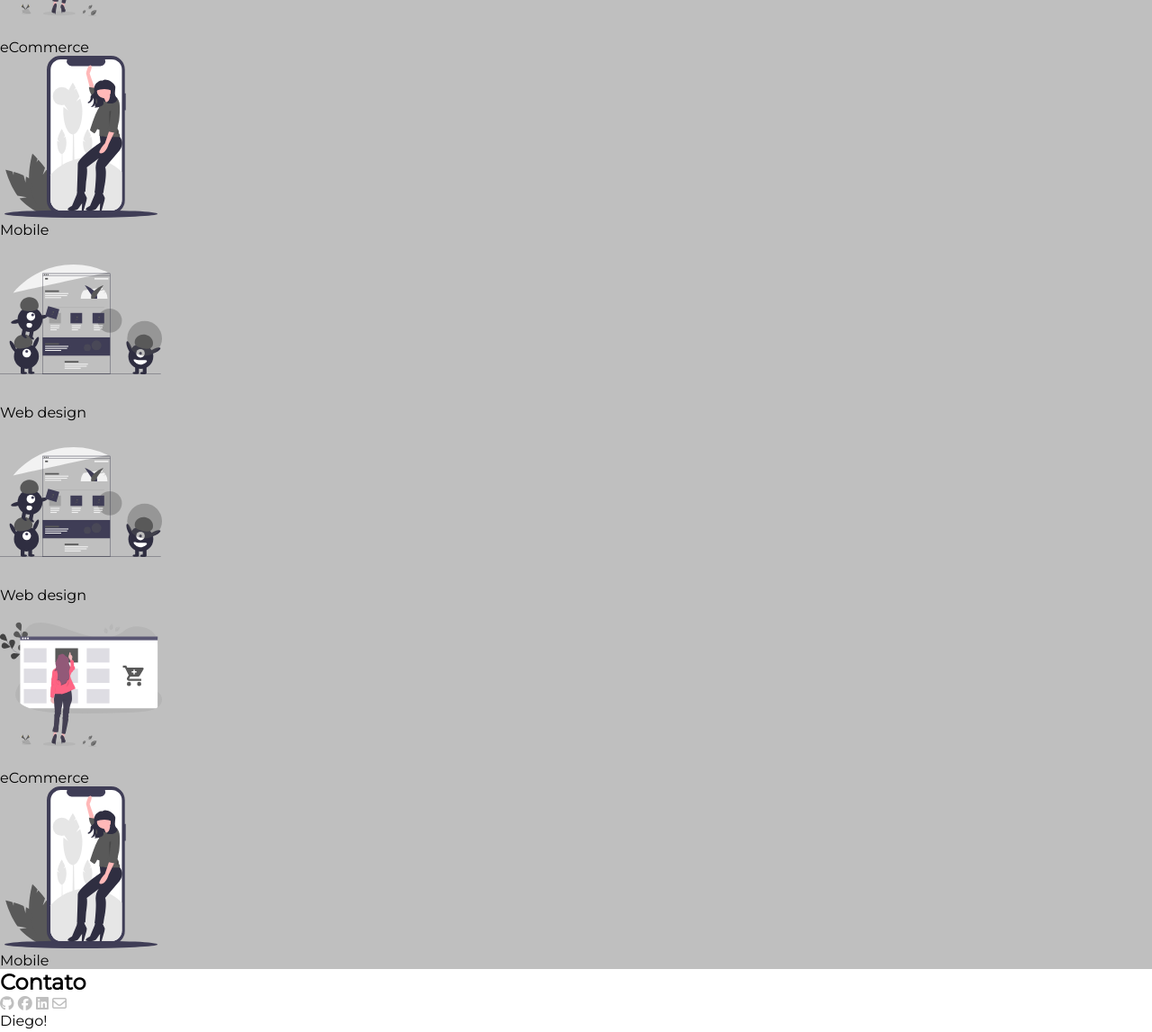
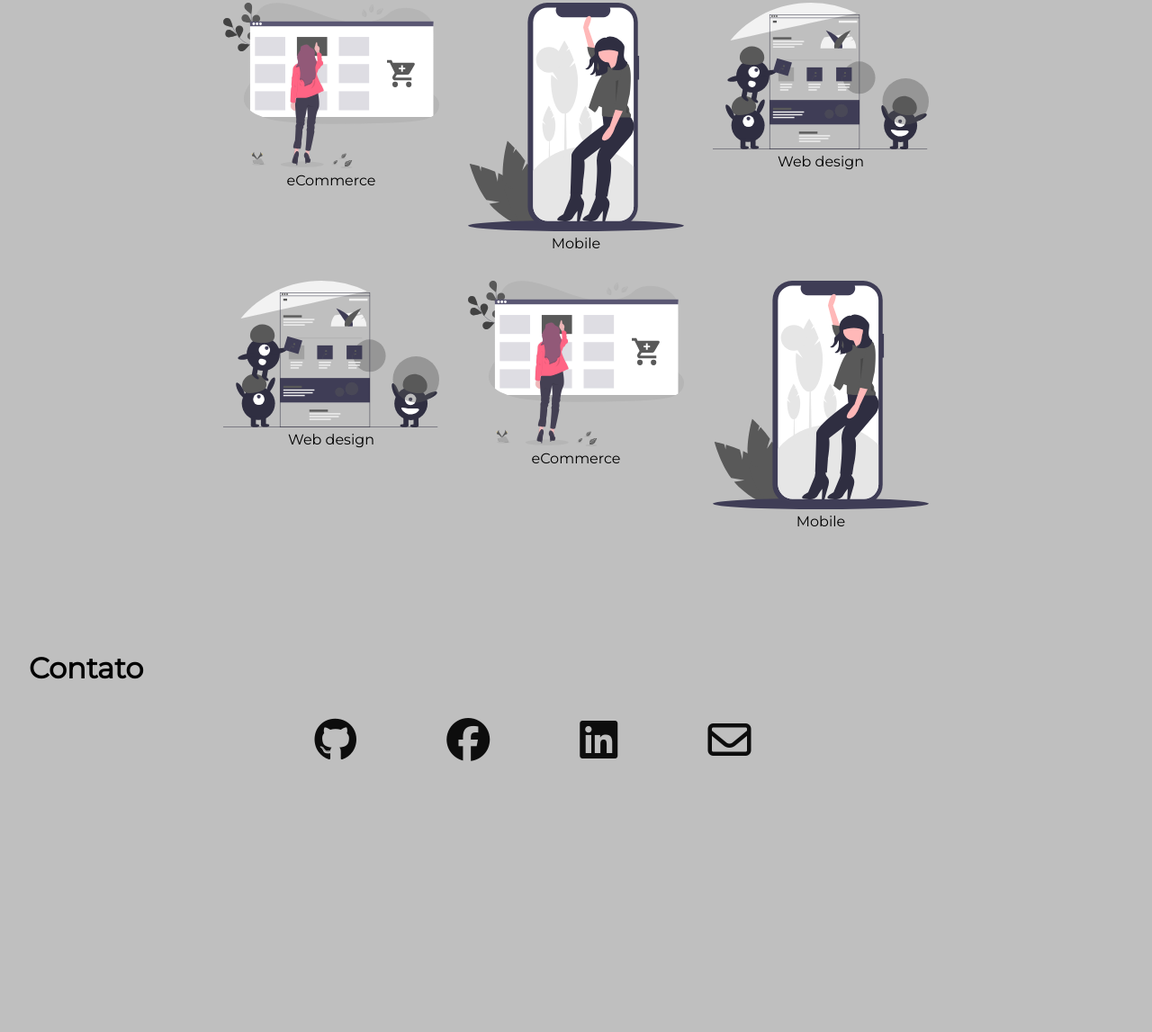
Before and after one commit to DLR06/Alura-imersaoCSS, a plain HTML site: page index.html in a window 1280 px wide. Shown: the part 970-2117 px from the top of the page at 90% size. Drawn offline with Linux system fonts and the light colour scheme.

Commit message:
Add files via upload

```diff
--- a/css/style.css
+++ b/css/style.css
@@ -1,6 +1,6 @@
+@import url('https://fonts.googleapis.com/css2?family=Montserrat&display=swap');
+
 /* Paleta utilizada: #F2F2F2 / #BFBFBF / #8C8C8C / #595959 / #0D0D0D */
-
-@import url('https://fonts.googleapis.com/css2?family=Montserrat&display=swap');
 
 *{
     margin: 0;
@@ -11,7 +11,6 @@
 }
 
 body {
-    /* background-color: #8C8C8C; */
     background-size: auto 100vh;
     font-family: Arial;
     height: 100vh;
@@ -71,19 +70,92 @@ a:hover {
    font-style: italic;
 }
 
-#portfolio{
-    /* display: flex; */
+.contato,
+.portfolio{
     background-color: #BFBFBF;
+    padding: 2em;
+    min-height: 100vh;
+}
+
+.contato h2,
+.portfolio h2{
+  margin-top: 1em;
+  font-size: 2em;
+  margin-bottom: 1em;
+}
+
+.portfolio .grid{
+  display: grid;
+  gap: 2em;
+  justify-content: center;
+}
+
+.portfolio figure{
+  text-align: center;
+  transition: transform 500ms;
 }
 
 .img-portfolio {
-    height: 180px;
-    width: 180px;
+  height: 180px;
+  width: 240px;
+  object-fit: cover;
+  /* object-position: left bottom; */
+  transition: transform 500ms;
 }
 
-.img-portfolio:hover{
-    filter: blur(4px);
-    background-repeat: no-repeat;
+figure:hover{
+/* .img-portfolio:hover{ */
+  transform: scale(1.3);
+  /* filter: blur(4px); */
+  /* background-repeat: no-repeat; */
+}
+
+.contato .grid{
+  text-align: center;
+}
+
+.contato a{
+  margin-right: 2em;
+  color: #0D0D0D;
+  font-size: 3em;
+}
+
+.contato a:hover{
+  color: #595959;
+  text-shadow: 1px 1px 10px red;
+}
+
+
+
+
+
+
+
+
+
+
+/* Media Querys*/
+
+@media(min-width: 560px){
+  .portfolio .grid{
+    grid-template-columns: 240px 240px;
+  }
+}
+
+@media(min-width: 880px){
+  .portfolio .grid{
+    grid-template-columns: repeat(3, 240px);
+    align-content: center;
+    justify-content: center;
+    height: calc(100vh - 8em - 10px);
+  }
+}
+
+@media(min-width: 1200px){
+  .img-portfolio {
+    height: auto;
+    width: 100%;
+  }
 }
 
 
```
